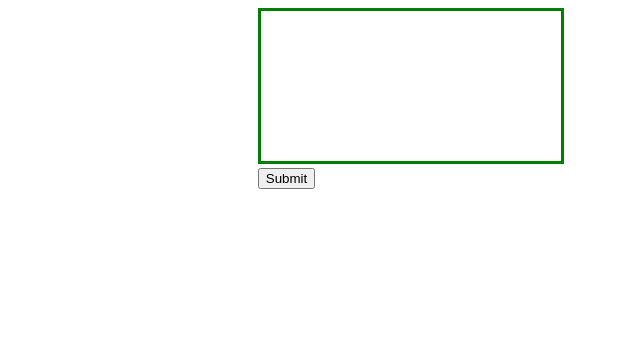
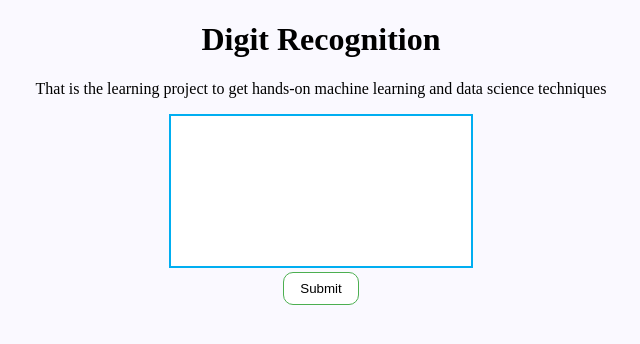
Before and after one commit to prybalko/digit-recognition, a plain HTML site: page index.html in a window 1280 px wide. Shown: the whole page, without its empty margins (319-959 px from the left). Drawn offline with Linux system fonts and the light colour scheme.

Commit message:
make the main page stylish

```diff
--- a/index.html
+++ b/index.html
@@ -8,6 +8,9 @@
       <script src="static/js/actions.js" defer></script>
   </head>
   <body>
+      <div class="container">
+          <h1>Digit Recognition</h1>
+          <p>That is the learning project to get hands-on machine learning and data science techniques</p>
           <div id="paint">
               <canvas id="myCanvas"></canvas>
               <div>
@@ -15,5 +18,6 @@
               </div>
               <div id="answer"></div>
           </div>
+      </div>
   </body>
 </html>
--- a/static/css/base.css
+++ b/static/css/base.css
@@ -1,13 +1,22 @@
 body {
     padding: 0;
+    background-color: #faf9ff;
+    text-align: center;
 }
 
 #myCanvas {
-    border: solid 3px green;
+    border: solid 2px #00aef1;
     margin: auto;
+    background-color: #fff;
 }
 
 #paint {
     margin: auto;
-    width: 10%;
 }
+
+#submitButton {
+    background-color: #fff;
+    border: 1px solid #4caf50;
+    border-radius: 10px;
+    padding: 8px 16px;
+}
```
Lines whose indentation alone changed are shown as unchanged.
